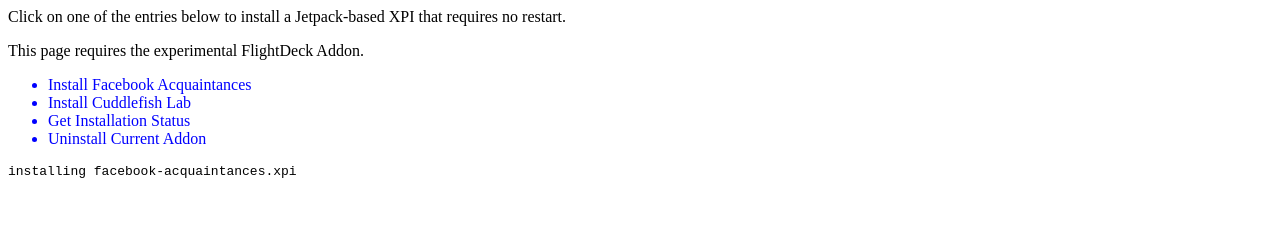
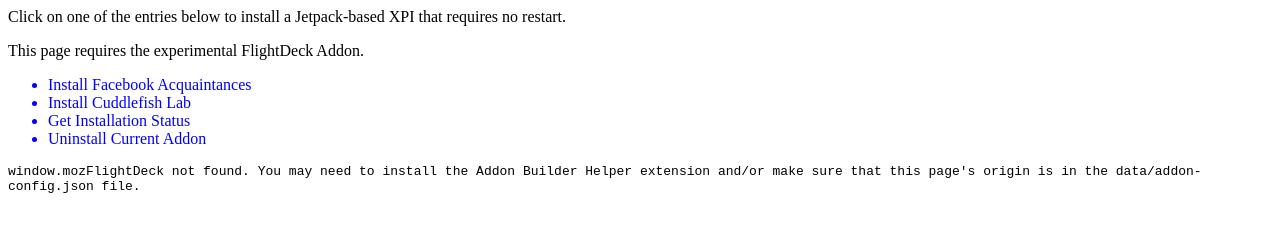
Before and after one commit to mozilla/addon-builder-helper, a website: page examples/sample-web-page/index.html in a window 1280 px wide. Both pictures are taken after a click on the element "Install Facebook Acquaintances". Drawn offline with Linux system fonts and the light colour scheme; no server answers.

Commit message:
added helpful error message to sample HTML page if window.mozFlightDeck is not present.

```diff
--- a/examples/sample-web-page/index.html
+++ b/examples/sample-web-page/index.html
@@ -20,7 +20,7 @@
        style="cursor: pointer;">Uninstall Current Addon</span></li>
 </ul>
 
-<pre id="log"></pre>
+<pre id="log" style="white-space: pre-wrap;"></pre>
 
 <script>
 function log(msg) {
@@ -28,11 +28,22 @@
   elem.textContent += msg + "\n";
 }
 
+function verifyMozFlightDeck() {
+  if (!window.mozFlightDeck) {
+    log("window.mozFlightDeck not found. You may need to install " +
+        "the Addon Builder Helper extension and/or make sure that " +
+        "this page's origin is in the data/addon-config.json file.");
+    return false;
+  }
+  return true;
+}
+
 function onError() {
   log("an error occurred.");
 }
 
 function uninstall() {
+  if (!verifyMozFlightDeck()) return;
   log("uninstalling current addon");
   var msg = {cmd: "uninstall"};
   var result = window.mozFlightDeck.send(msg);
@@ -40,11 +51,13 @@
 }
 
 function isInstalled() {
+  if (!verifyMozFlightDeck()) return;
   var msg = {cmd: "isInstalled"};
   log("result: " + JSON.stringify(window.mozFlightDeck.send(msg)));
 }
 
 function install(url) {
+  if (!verifyMozFlightDeck()) return;
   var req = new XMLHttpRequest();
   req.open("GET", url);
   req.overrideMimeType('text/plain; charset=x-user-defined');
```
